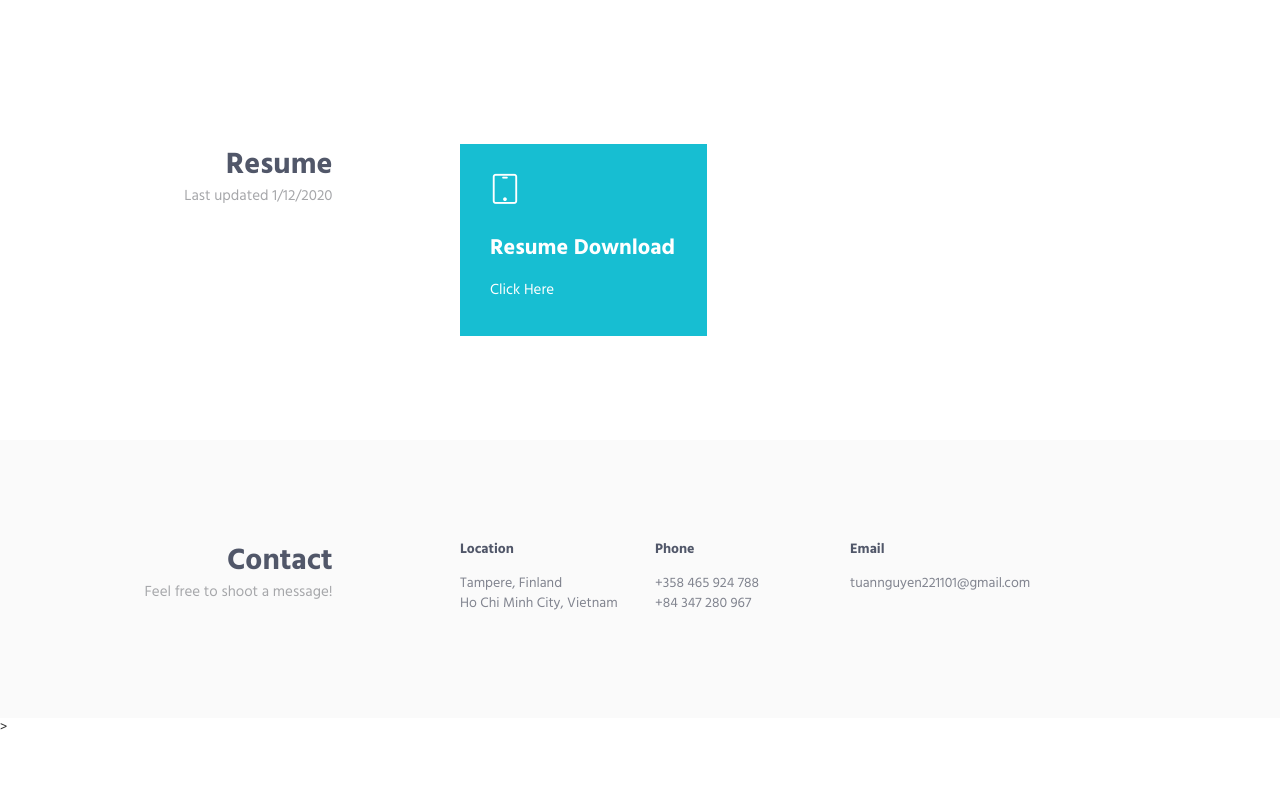
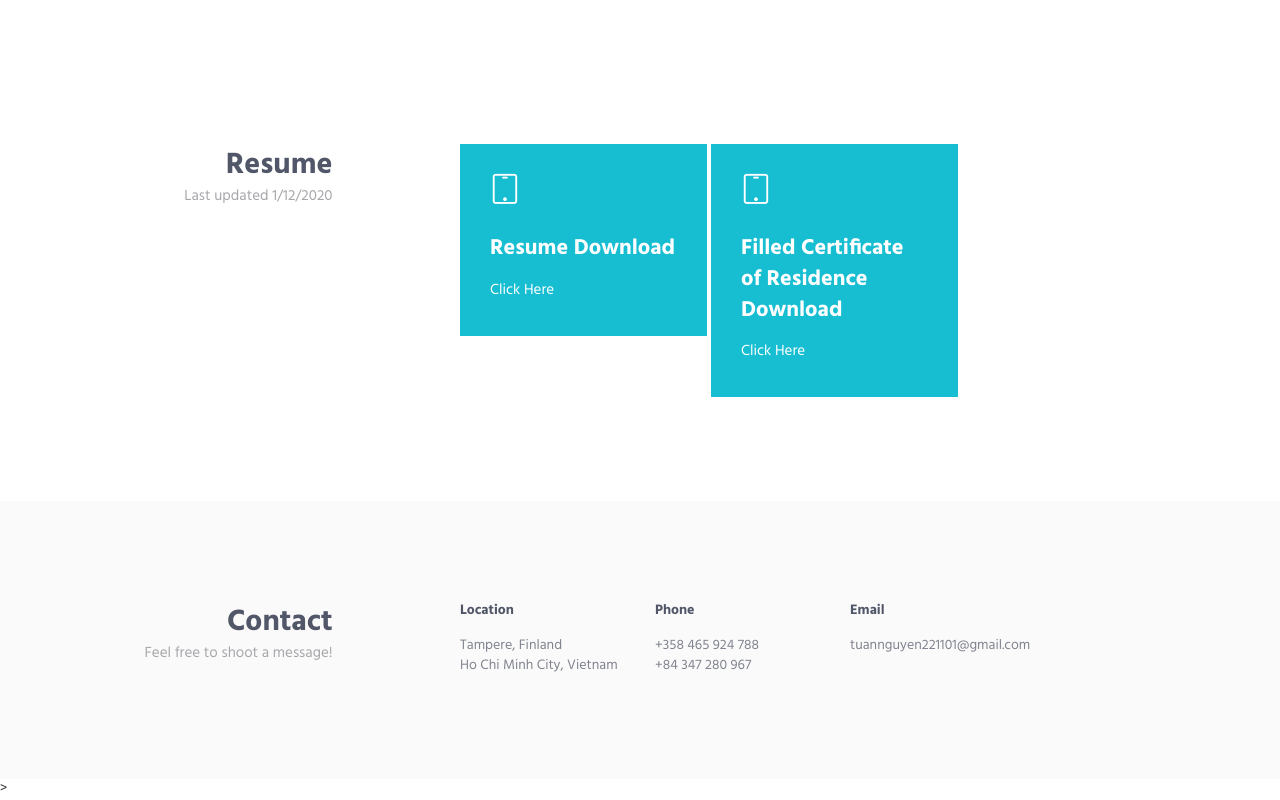
Before and after one commit to tuannguyen-TN/shinobi07.github.io, a plain HTML site: page index.html in a window 1280 px wide. Shown: the part 961-1761 px from the top of the page. Before the commit the page ends 1700 px from the top, so only its background shows below. Drawn offline with Linux system fonts and the light colour scheme.

Commit message:
Add certificate of residence form

```diff
--- a/index.html
+++ b/index.html
@@ -106,7 +106,7 @@
 
                             <p>Hello. Welcome to my website. I am Thanh Tuan Nguyen, currently studying at TAMK in Software Engineering.
                             I really like coding, especially with Python and C++ coding languages. In my free time, I usually look for online resources to learn more about Machine Learning and AI.
-                            I dream to work in the Machine Learning field someday. I will do everything to make my dream come true. Moi moi!</p>
+                            I dream to work in the Machine Learning field someday. I am always hungry for more knowledge and want to try a little of everything towards my goals. Have a nice day!</p>
 
 
                     </div>
@@ -143,7 +143,16 @@
                                     </div>
                                 </div>
                                 <div class="col-md-4">
-
+                                    <div class="service bg-color-base wow zoomIn" data-height="height" data-wow-duration=".3" data-wow-delay=".1s">
+                                        <div class="service-element">
+                                            <i class="service-icon color-white icon-screen-tablet"></i>
+                                        </div>
+                                        <div class="service-info">
+                                            <h3 class="color-white">Filled Certificate of Residence Download</h3>
+                                            <p class="color-white margin-b-5">Click Here</p>
+                                        </div>
+                                    <a href="./certificate_of_residence.pdf" target="_blank" class="content-wrapper-link"></a>
+                                    </div>
                                 </div>
                             </div>
                             <!--// end row -->
```
